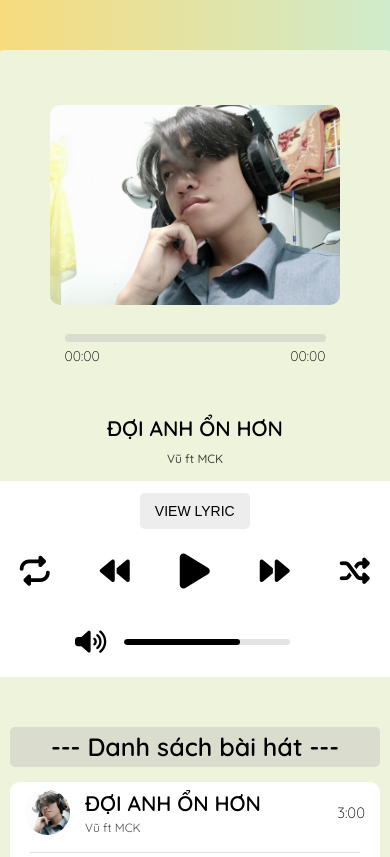
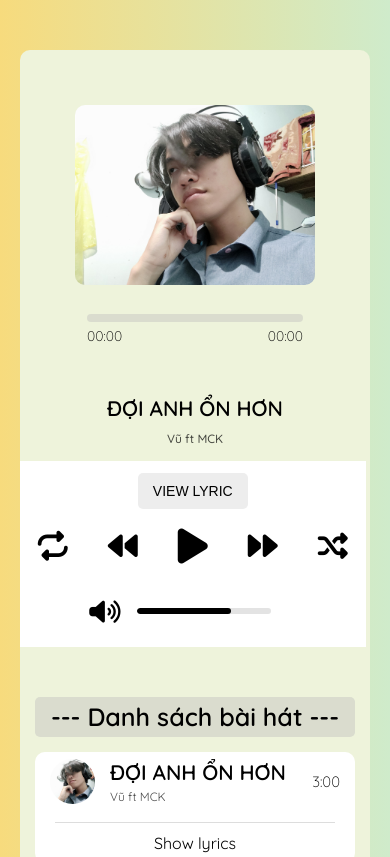
Before and after one commit to NguyenAnhVu020600/MusicPlayer, a plain HTML site: page index.html in a window 390 px wide. Shown: the top 857 px of the page. Drawn offline with Linux system fonts and the light colour scheme.

Commit message:
update my source code

```diff
--- a/assets/css/style.css
+++ b/assets/css/style.css
@@ -335,7 +335,6 @@ body{
     animation-name: rotate;
     animation-duration: 5s;
     animation-iteration-count: infinite;
-    animation-timing-function: linear;
 }
 /* tablet device */
 
@@ -355,7 +354,7 @@ body{
     }
     .player{
         width: 400px;
-        min-width: 400px;
+        min-width: 350px;
         flex-direction: column;
     }
     .play-control-container{
@@ -378,6 +377,9 @@ body{
         margin-left: 0;
         padding-bottom: 20px;
         background-color: #fff;
+    }
+    .icon-control {
+        margin: 20px;
     }
     .play-list-container{
         margin-left: 0;
```
